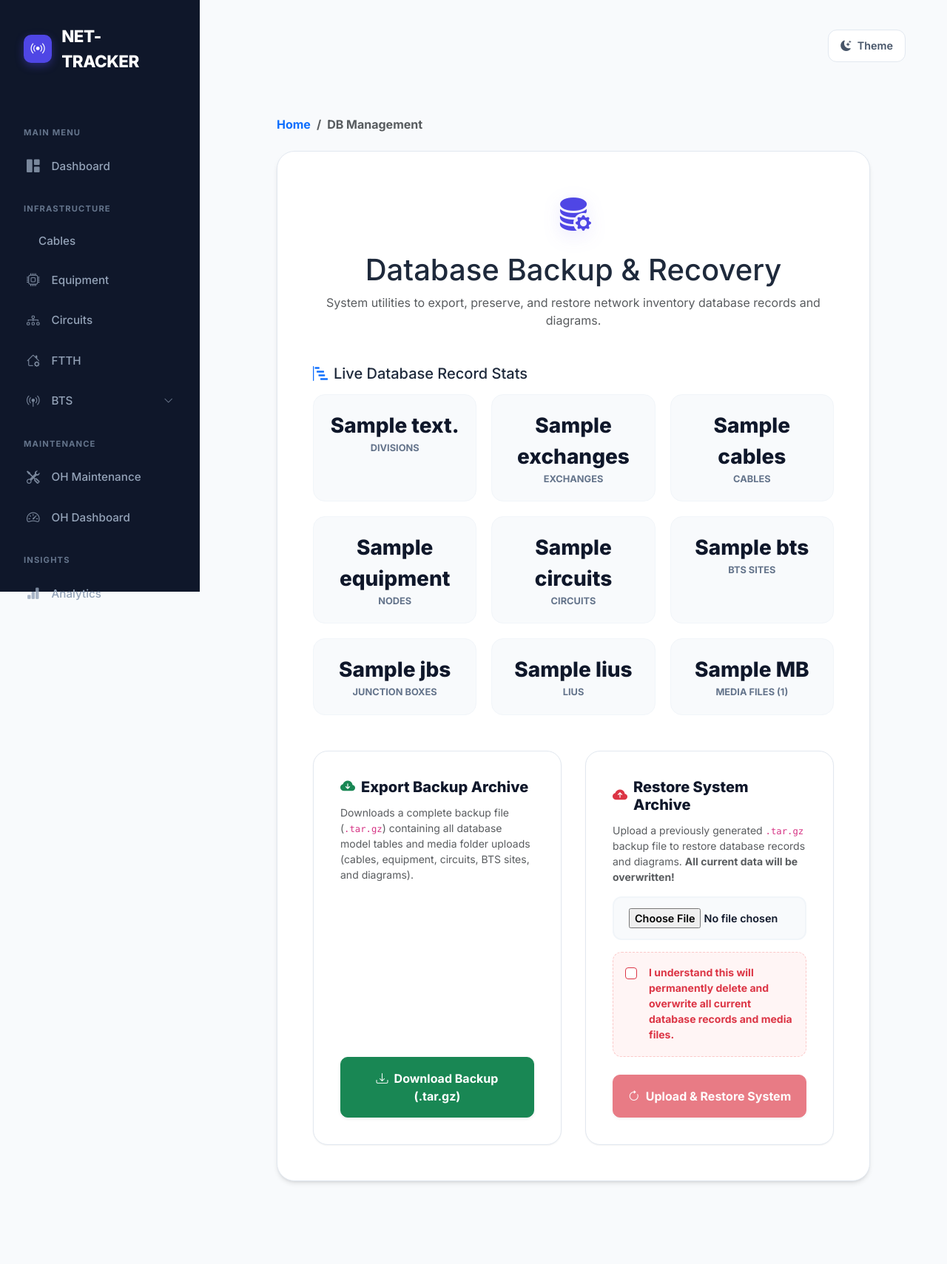
After one commit to jishnumanjolils-star/NWO-Portal-1, a Django app: template inventory/templates/inventory/db_management.html in a window 1280 px wide. The commit adds this page. Shown: the whole page at 74% size. Run offline with Django 5.2, Linux system fonts and the light colour scheme; the template is opened without the code that fills it: most values are stand-ins (such as "Sample title", 1, 10 or a date in 2020).

Commit message:
Implement database and media backup & restore facility using compressed tar.gz archives, atomic transactions, and custom admin dashboard

```diff
--- a/inventory/templates/inventory/base.html
+++ b/inventory/templates/inventory/base.html
@@ -411,6 +411,16 @@
                         <span>Analytics</span>
                     </a>
                 </li>
+
+                {% if request.user.is_superuser %}
+                <div class="nav-label">System Admin</div>
+                <li class="nav-item">
+                    <a href="{% url 'db_management' %}" class="nav-link-custom {% if 'db-management' in request.path %}active{% endif %}">
+                        <i class="bi bi-database-fill-gear"></i>
+                        <span>DB Management</span>
+                    </a>
+                </li>
+                {% endif %}
             </ul>
         </nav>
     </aside>
--- /dev/null
+++ b/inventory/templates/inventory/db_management.html
@@ -0,0 +1,183 @@
+{% extends 'inventory/base.html' %}
+{% load static %}
+
+{% block title %}Database Management | NET-TRACKER{% endblock %}
+
+{% block extra_css %}
+<style>
+    .management-view { max-width: 1100px; margin: 0 auto; }
+    .glass-card {
+        background: white; border-radius: 24px; border: 1px solid var(--slate-200);
+        padding: 3rem; transition: all 0.3s ease;
+        box-shadow: var(--shadow-md);
+    }
+    body.dark-mode .glass-card { background: #161f31; border-color: #243049; }
+
+    .header-group { margin-bottom: 3rem; }
+    .header-group i {
+        font-size: 3rem; color: var(--primary); margin-bottom: 1rem; display: inline-block;
+        filter: drop-shadow(0 8px 12px rgba(79, 70, 229, 0.15));
+    }
+
+    .kpi-mini-grid {
+        display: grid;
+        grid-template-columns: repeat(auto-fill, minmax(180px, 1fr));
+        gap: 1.25rem;
+        margin-bottom: 3rem;
+    }
+    .kpi-mini-card {
+        background: var(--slate-50); border-radius: 16px; padding: 1.25rem;
+        border: 1px solid var(--slate-100); text-align: center;
+        transition: all 0.2s;
+    }
+    body.dark-mode .kpi-mini-card { background: #0b0f1a; border-color: #202c46; }
+    .kpi-mini-card:hover { transform: translateY(-3px); box-shadow: var(--shadow-sm); }
+    .kpi-mini-value { font-size: 1.75rem; font-weight: 800; color: var(--slate-900); }
+    body.dark-mode .kpi-mini-value { color: white; }
+    .kpi-mini-label { font-size: 0.8rem; font-weight: 700; color: var(--slate-500); text-transform: uppercase; }
+
+    .tool-grid {
+        display: grid;
+        grid-template-columns: 1fr 1fr;
+        gap: 2rem;
+    }
+    @media (max-width: 768px) {
+        .tool-grid { grid-template-columns: 1fr; }
+    }
+
+    .tool-card {
+        background: white; border-radius: 20px; border: 1px solid var(--slate-200);
+        padding: 2.25rem; display: flex; flex-direction: column; justify-content: space-between;
+        box-shadow: var(--shadow-sm); transition: transform 0.2s;
+    }
+    body.dark-mode .tool-card { background: #1a243d; border-color: #243049; }
+    .tool-card:hover { transform: translateY(-4px); }
+
+    .tool-title { font-size: 1.25rem; font-weight: 800; color: var(--slate-900); margin-bottom: 0.75rem; display: flex; align-items: center; gap: 0.5rem; }
+    body.dark-mode .tool-title { color: white; }
+
+    .input-premium {
+        padding: 0.85rem 1.25rem; border-radius: 12px; border: 2px solid var(--slate-100);
+        background: var(--slate-50); font-weight: 600; color: var(--slate-900); width: 100%;
+        transition: all 0.2s; font-size: 0.9rem;
+    }
+    body.dark-mode .input-premium { background: #0b0f1a; border-color: #202c46; color: white; }
+    .input-premium:focus { outline: none; border-color: var(--primary); background: white; }
+
+    .checkbox-container {
+        background: rgba(239, 68, 68, 0.05); border: 1px dashed rgba(239, 68, 68, 0.25);
+        border-radius: 12px; padding: 1rem; margin-bottom: 1.5rem;
+    }
+    body.dark-mode .checkbox-container { background: rgba(239, 68, 68, 0.02); }
+</style>
+{% endblock %}
+
+{% block content %}
+<div class="container-fluid py-4 px-lg-5">
+    <div class="management-view animate-fade">
+        <nav aria-label="breadcrumb" class="mb-4">
+            <ol class="breadcrumb">
+                <li class="breadcrumb-item"><a href="{% url 'dashboard' %}" class="text-decoration-none fw-bold">Home</a></li>
+                <li class="breadcrumb-item active fw-bold">DB Management</li>
+            </ol>
+        </nav>
+
+        <div class="glass-card mb-5">
+            <div class="header-group text-center">
+                <i class="bi bi-database-fill-gear"></i>
+                <h1 class="main-title mb-2">Database Backup & Recovery</h1>
+                <p class="text-muted fw-600 mb-0">System utilities to export, preserve, and restore network inventory database records and diagrams.</p>
+            </div>
+
+            <h5 class="fw-800 text-slate-900 mb-3"><i class="bi bi-bar-chart-steps me-2 text-primary"></i>Live Database Record Stats</h5>
+            <div class="kpi-mini-grid">
+                <div class="kpi-mini-card">
+                    <div class="kpi-mini-value">{{ stats.divisions }}</div>
+                    <div class="kpi-mini-label">Divisions</div>
+                </div>
+                <div class="kpi-mini-card">
+                    <div class="kpi-mini-value">{{ stats.exchanges }}</div>
+                    <div class="kpi-mini-label">Exchanges</div>
+                </div>
+                <div class="kpi-mini-card">
+                    <div class="kpi-mini-value">{{ stats.cables }}</div>
+                    <div class="kpi-mini-label">Cables</div>
+                </div>
+                <div class="kpi-mini-card">
+                    <div class="kpi-mini-value">{{ stats.equipment }}</div>
+                    <div class="kpi-mini-label">Nodes</div>
+                </div>
+                <div class="kpi-mini-card">
+                    <div class="kpi-mini-value">{{ stats.circuits }}</div>
+                    <div class="kpi-mini-label">Circuits</div>
+                </div>
+                <div class="kpi-mini-card">
+                    <div class="kpi-mini-value">{{ stats.bts }}</div>
+                    <div class="kpi-mini-label">BTS Sites</div>
+                </div>
+                <div class="kpi-mini-card">
+                    <div class="kpi-mini-value">{{ stats.jbs }}</div>
+                    <div class="kpi-mini-label">Junction Boxes</div>
+                </div>
+                <div class="kpi-mini-card">
+                    <div class="kpi-mini-value">{{ stats.lius }}</div>
+                    <div class="kpi-mini-label">LIUs</div>
+                </div>
+                <div class="kpi-mini-card">
+                    <div class="kpi-mini-value">{{ stats.media_size_mb }} MB</div>
+                    <div class="kpi-mini-label">Media Files ({{ stats.media_count }})</div>
+                </div>
+            </div>
+
+            <div class="tool-grid">
+                <!-- Backup Card -->
+                <div class="tool-card">
+                    <div>
+                        <h3 class="tool-title"><i class="bi bi-cloud-arrow-down-fill text-success"></i>Export Backup Archive</h3>
+                        <p class="text-muted small mb-4">Downloads a complete backup file (<code>.tar.gz</code>) containing all database model tables and media folder uploads (cables, equipment, circuits, BTS sites, and diagrams).</p>
+                    </div>
+                    <a href="{% url 'db_backup' %}" class="btn btn-success w-100 py-3 fw-bold rounded-12 shadow-sm">
+                        <i class="bi bi-download me-2"></i>Download Backup (.tar.gz)
+                    </a>
+                </div>
+
+                <!-- Restore Card -->
+                <div class="tool-card">
+                    <form action="{% url 'db_restore' %}" method="post" enctype="multipart/form-data" id="restoreForm">
+                        {% csrf_token %}
+                        <div>
+                            <h3 class="tool-title"><i class="bi bi-cloud-arrow-up-fill text-danger"></i>Restore System Archive</h3>
+                            <p class="text-muted small mb-3">Upload a previously generated <code>.tar.gz</code> backup file to restore database records and diagrams. <strong>All current data will be overwritten!</strong></p>
+
+                            <div class="mb-3">
+                                <input type="file" name="backup_file" class="input-premium" accept=".tar.gz,.tgz" required>
+                            </div>
+
+                            <div class="checkbox-container">
+                                <div class="form-check">
+                                    <input class="form-check-input border-danger" type="checkbox" id="confirmSafety" onchange="toggleRestoreBtn()">
+                                    <label class="form-check-label small text-danger fw-bold ms-2" style="cursor: pointer;" for="confirmSafety">
+                                        I understand this will permanently delete and overwrite all current database records and media files.
+                                    </label>
+                                </div>
+                            </div>
+                        </div>
+                        <button type="submit" id="restoreBtn" class="btn btn-danger w-100 py-3 fw-bold rounded-12 shadow-sm" disabled>
+                            <i class="bi bi-arrow-clockwise me-2"></i>Upload & Restore System
+                        </button>
+                    </form>
+                </div>
+            </div>
+        </div>
+    </div>
+</div>
+{% endblock %}
+
+{% block extra_js %}
+<script>
+    function toggleRestoreBtn() {
+        const checked = $('#confirmSafety').is(':checked');
+        $('#restoreBtn').prop('disabled', !checked);
+    }
+</script>
+{% endblock %}
--- a/inventory/urls.py
+++ b/inventory/urls.py
@@ -96,4 +96,9 @@ urlpatterns = [
 
     # API for OH Maintenance
     path('api/oh-maintenance/rates/', views.get_activity_rates, name='api_oh_rates'),
+
+    # Database Backup & Restore Facility
+    path('db-management/', views.db_management, name='db_management'),
+    path('db-management/backup/', views.db_backup, name='db_backup'),
+    path('db-management/restore/', views.db_restore, name='db_restore'),
 ]
```
Also changed, not shown: inventory/views.py (+176 -1 lines).
